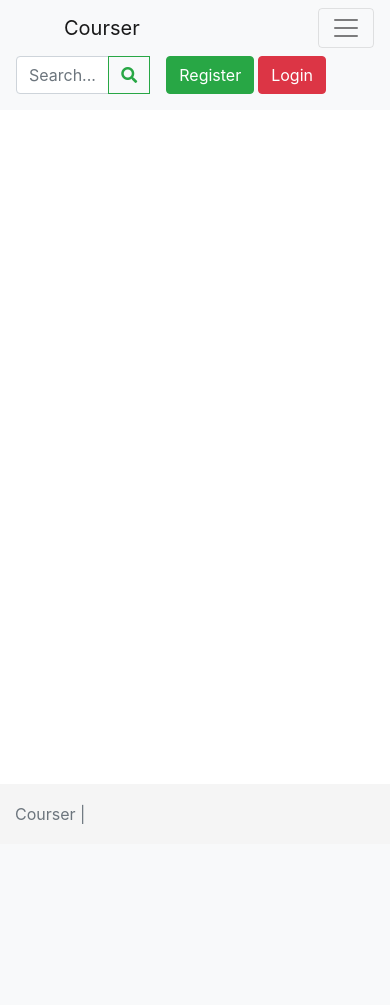
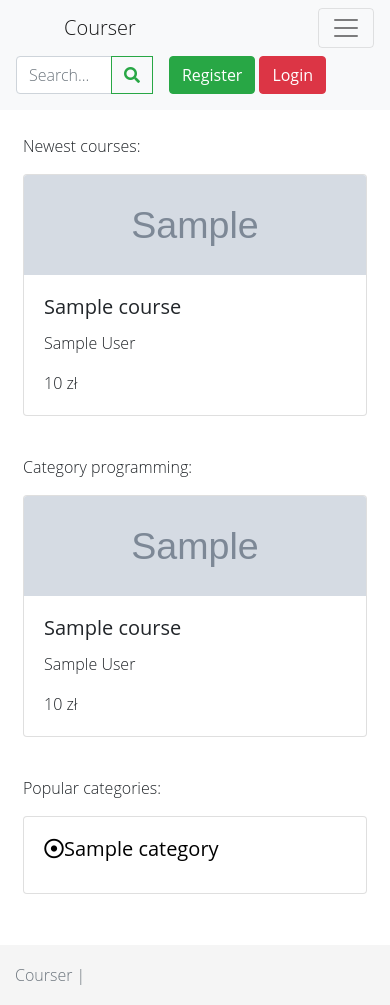
Before and after one commit to adwojak/courser, a Django app: page / in a window 390 px wide. Before the commit the page ends 824 px from the top, so only its background shows below. Run offline with Django 3.2, Linux system fonts and the light colour scheme; tables that the repository leaves empty hold one stand-in row (values such as "Sample post"); grey boxes marked "Sample" are stand-in pictures; some libraries are stand-ins or nearby versions.

Commit message:
Templates update + some minor changes

```diff
--- a/Courser/static/Courser/css/base.css
+++ b/Courser/static/Courser/css/base.css
@@ -22,3 +22,24 @@ body {
     filter: invert(3%);
     cursor: pointer;
 }
+
+div.center-cropped {
+  height: 100px;
+  overflow:hidden;
+}
+div.center-cropped img {
+  height: 100%;
+  min-width: 100%;
+  left: 50%;
+  position: relative;
+  transform: translateX(-50%);
+}
+
+*{
+    font-family: 'Open Sans';
+    font-style: normal;
+    font-display: fallback;
+    font-weight: 300;
+    src: local('Open Sans Light'), local('OpenSans-Light'), url(https://fonts.gstatic.com/s/opensans/v15/mem5YaGs126MiZpBA-UN_r8OX-hpKKSTj5PW.woff2) format('woff2'), url(https://fonts.gstatic.com/s/opensans/v15/mem5YaGs126MiZpBA-UN_r8OXOhv.woff) format('woff');
+    unicode-range: U+0460-052F, U+1C80-1C88, U+20B4, U+2DE0-2DFF, U+A640-A69F, U+FE2E-FE2F;
+}
--- a/Courser/templates/base.html
+++ b/Courser/templates/base.html
@@ -15,7 +15,6 @@
     <script src="https://cdnjs.cloudflare.com/ajax/libs/popper.js/1.12.9/umd/popper.min.js" integrity="sha384-ApNbgh9B+Y1QKtv3Rn7W3mgPxhU9K/ScQsAP7hUibX39j7fakFPskvXusvfa0b4Q" crossorigin="anonymous"></script>
     <script src="https://maxcdn.bootstrapcdn.com/bootstrap/4.0.0/js/bootstrap.min.js" integrity="sha384-JZR6Spejh4U02d8jOt6vLEHfe/JQGiRRSQQxSfFWpi1MquVdAyjUar5+76PVCmYl" crossorigin="anonymous"></script>
 
-    <title>Hello, world!</title>
   </head>
   <body>
 
--- a/Courser/templates/home.html
+++ b/Courser/templates/home.html
@@ -2,6 +2,50 @@
 
 {% block title %}Home{% endblock %}
 
-{% block menu %}
+{% block content %}
+
+<div class="mx-auto mt-4 mb-2 col-md-11"><p class="ml-2">Newest courses:</p></div>
+<div class="card-deck mx-auto col-md-11">
+    {% for course in lastCourses %}
+    <div class="card mx-2">
+        <div class="card-img-top center-cropped">
+            <img src="{{ course.course_photo.url }}" alt="No image providen.">
+        </div>
+        <div class="card-body">
+            <h5 class="card-title">{{ course.course_name }}</h5>
+            <p class="card-text">{{ course.course_author }}</p>
+            <p class="card-text">{{ course.course_price }} zł</p>
+        </div>
+    </div>
+    {% endfor %}
+</div>
+
+<div class="mx-auto mt-4 mb-2 col-md-11"><p class="ml-2">Category programming:</p></div>
+<div class="card-deck mx-auto col-md-11">
+    {% for course in lastCoursesInCategory %}
+    <div class="card mx-2">
+        <div class="card-img-top center-cropped">
+            <img src="{{ course.course_photo.url }}" alt="No image providen.">
+        </div>
+        <div class="card-body">
+            <h5 class="card-title">{{ course.course_name }}</h5>
+            <p class="card-text">{{ course.course_author }}</p>
+            <p class="card-text">{{ course.course_price }} zł</p>
+        </div>
+    </div>
+    {% endfor %}
+</div>
+
+<div class="mx-auto mt-4 col-md-11"><p class="ml-2">Popular categories:</p></div>
+<div class="card-deck mx-auto col-md-11 mb-4">
+    {% for category in lastCategories %}
+    <div class="card mx-2 cardDiv" onclick="location.href='{% url 'coursesByCategory' category.id %}';">
+        <div class="card-body">
+            <h5 class="card-title"><i class="far fa-dot-circle"></i>{{ category.category_name }}</h5>
+        </div>
+    </div>
+    {% endfor %}
+</div>
+<br><br><br>
 
 {% endblock %}
--- a/Courser/urls.py
+++ b/Courser/urls.py
@@ -9,8 +9,8 @@ urlpatterns = [
     path('password_reset/', views.PasswordReset.as_view(), name='password_reset'),
     path('reset/<uidb64>/<token>/', views.PasswordResetConfirm.as_view(), name='password_reset_confirm'),
 
+    path('', views.HomeView.as_view(), name='home'),
     path('category/<int:pk>/', views.CoursesByCategoryListView.as_view(), name='coursesByCategory'),
-
     path('course/<int:pk>/', views.CourseDetailView.as_view(), name='course'),
     path('search/', views.SearchListView.as_view(), name='search')
 ]
--- a/Courser/views.py
+++ b/Courser/views.py
@@ -16,7 +16,10 @@ from .forms import (
     CustomPasswordResetForm,
     CustomSetPasswordForm
 )
-from .models import Course
+from .models import (
+    Course,
+    Category
+)
 
 
 class Login(LoginView, FormView):
@@ -82,9 +85,24 @@ class SearchListView(generic.ListView):
         query = Course.objects.filter(course_category__category_name__icontains=r)
         context['coursesByCategory'] = query
         context['coursesCount'] = query.count()
+        context['topic'] = r
         return context
 
 
 class CourseDetailView(generic.DetailView):
     model = Course
     template_name = 'course.html'
+
+
+class HomeView(generic.TemplateView):
+    template_name = 'home.html'
+
+    def get_context_data(self, **kwargs):
+        context = super().get_context_data(**kwargs)
+        query_courses = Course.objects.all()[:6]
+        context['lastCourses'] = query_courses
+        query_courses_in_category = Course.objects.all()[:6]
+        context['lastCoursesInCategory'] = query_courses_in_category
+        query_categories = Category.objects.all()[:4]
+        context['lastCategories'] = query_categories
+        return context
--- a/CourserSite/urls.py
+++ b/CourserSite/urls.py
@@ -1,11 +1,9 @@
 from django.contrib import admin
 from django.urls import path, include
-from django.views.generic.base import TemplateView
 from django.conf import settings
 from django.conf.urls.static import static
 
 urlpatterns = [
-    path('', TemplateView.as_view(template_name='home.html'), name='home'),
     path('', include('Courser.urls')),
     path('', include('django.contrib.auth.urls')),
     path('admin/', admin.site.urls)
```
Also changed, not shown: Courser/templates/course.html (+21 -6 lines), Courser/templates/courses.html (deleted, +0 -11 lines), Courser/templates/coursesByCategory.html (+14 -9 lines).
